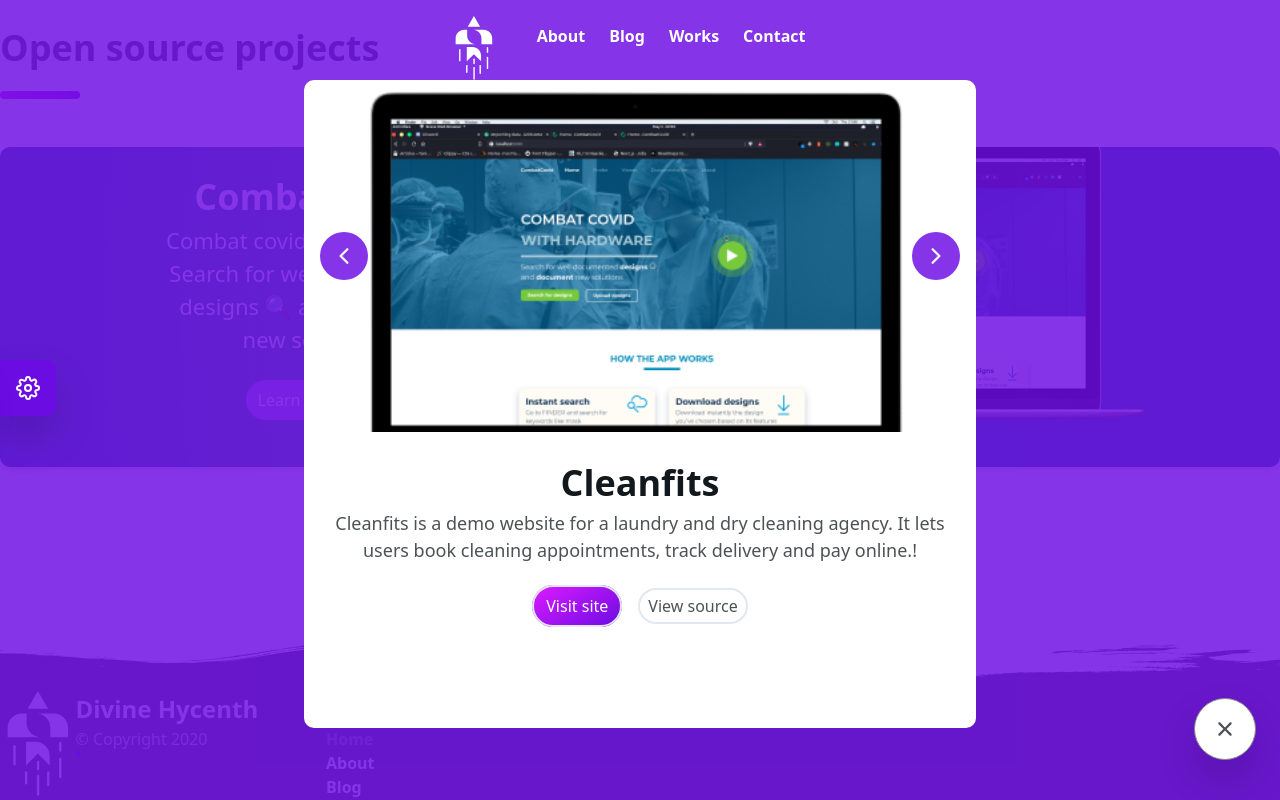
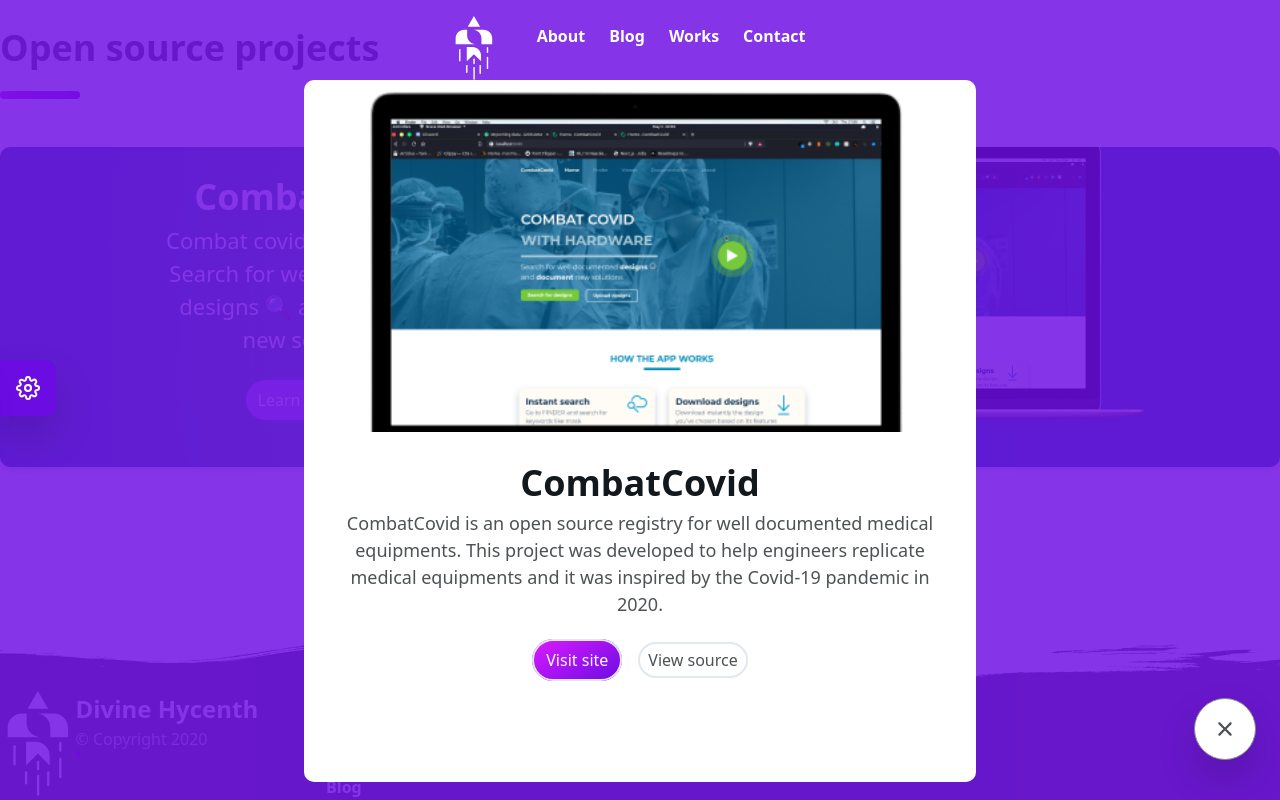
Before and after one commit to DNature/divinehycenth-, a Next.js app: page / in a window 1280 px wide. Both pictures are taken after a click on the button "Learn more". Shown: the part 2224-3024 px from the top of the page. Built offline with nearby package versions, Linux system fonts and the light colour scheme.

Commit message:
added one open source project

```diff
--- a/components/works/open-source/CombatCovid.tsx
+++ b/components/works/open-source/CombatCovid.tsx
@@ -50,25 +50,27 @@ const CombatCovid: React.FC<Props> = () => {
         <div className="max-w-2xl w-full bg-bg z-50 mt-20 pb-20 absolute top-0 overflow-scroll no-scroll mb-20 rounded h-85">
           <div className="w-full h-56 sm:h-70 md:h-72 overflow-hidden flex justify-center content-center relative">
             <div className="absolute left-0 ml-4 flex content-center justify-center h-full">
-              <button className="p-3  my-auto rounded-full bg-overlay" onClick={prevStep}>
+              {stepperImages.length > 1 && <button className="p-3  my-auto rounded-full bg-overlay" onClick={prevStep}>
                 <IoIosArrowBack className="text-white text-xl" />
-              </button>
+              </button>}
             </div>
             <div className="w-full">
               <img src={stepperImages[step]} className="w-full mx-auto" alt="" />
             </div>
 
             <div className="absolute right-0 mr-4 flex content-center justify-center h-full">
-              <button className="p-3 rounded-full bg-overlay my-auto" onClick={nextStep}>
-                <IoIosArrowForward className="text-white text-xl" />
-              </button>
+              {
+                stepperImages.length > 1 && <button className="p-3 rounded-full bg-overlay my-auto" onClick={nextStep}>
+                  <IoIosArrowForward className="text-white text-xl" />
+                </button>
+              }
             </div>
           </div>
 
           <div className="p-6 text-center">
-            <h2 className="font-bold text-2xl text-g-100">Cleanfits</h2>
+            <h2 className="font-bold text-2xl text-g-100">CombatCovid</h2>
             <p className="text-md text-g-75">
-              Cleanfits is a demo website for a laundry and dry cleaning agency. It lets users book cleaning appointments, track delivery and pay online.!
+              CombatCovid is an open source registry for well documented medical equipments. This project was developed to help engineers replicate medical equipments and it was inspired by the Covid-19 pandemic in 2020.
             </p>
 
             <div className="mx-auto w-full mt-6">
```
